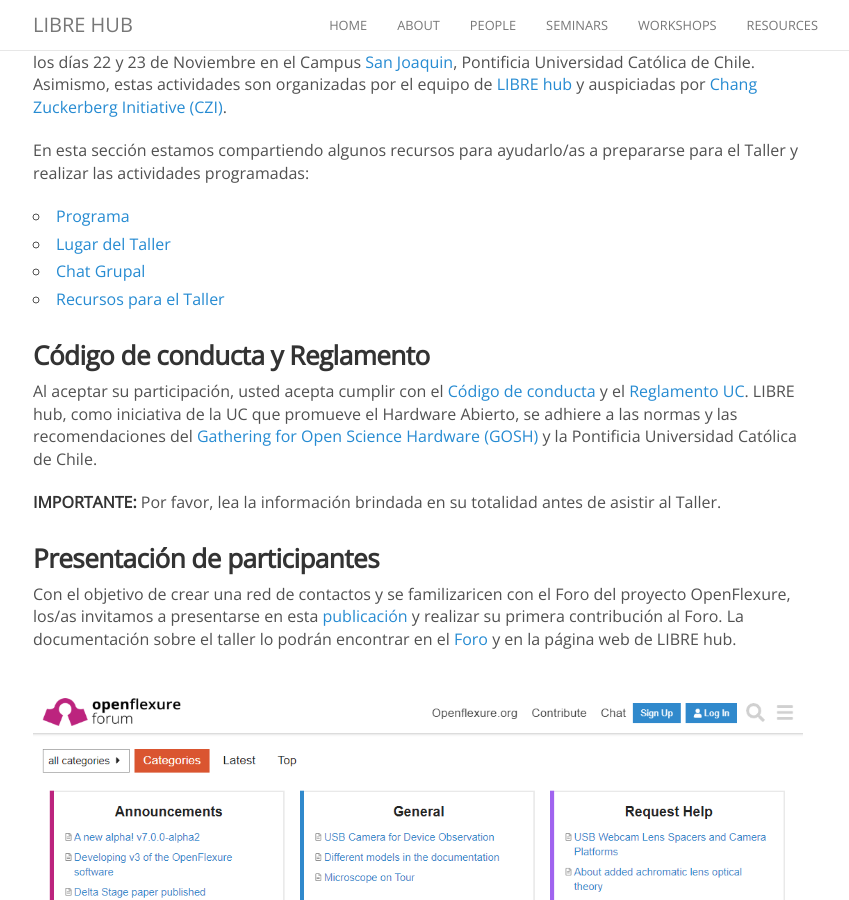
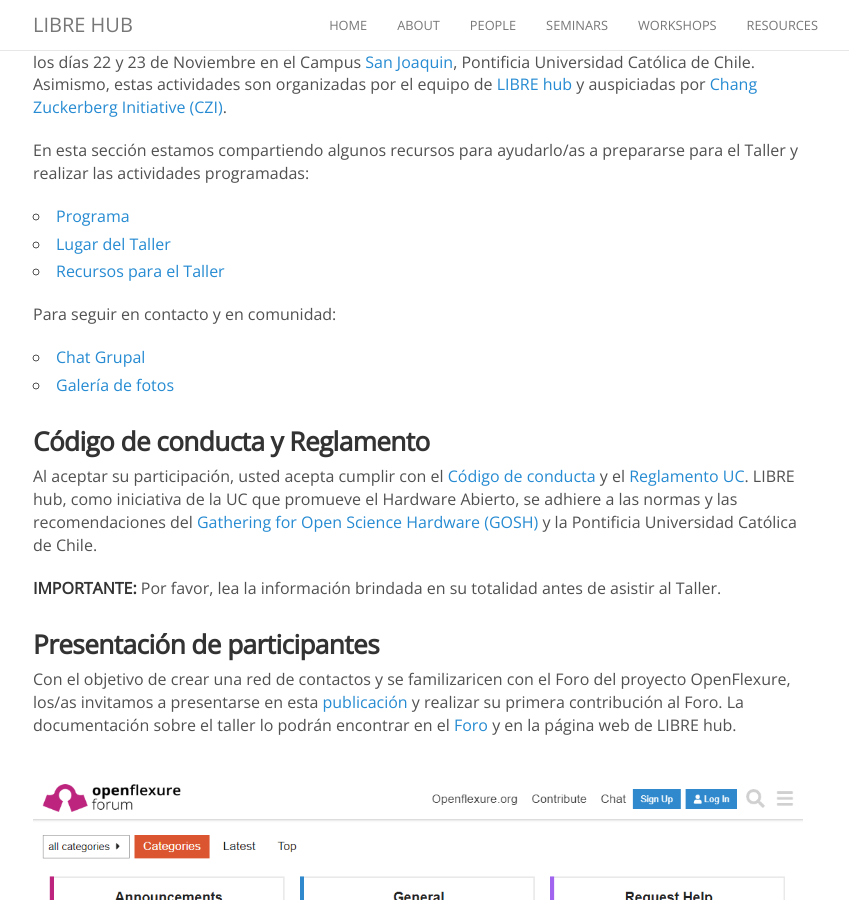
Before and after one commit to LIBREhub/LIBREhub.github.io, a Jekyll site: the page built from _posts/2022-11-18-openflexure-ws.md, in a window 1280 px wide and 900 px high, scrolled down 664 px. Shown: the whole window, without its empty margins (222-1071 px from the left). Built offline with Jekyll 4.4.1, drawn with Linux system fonts in a browser that asks for light colours; nearby versions of some CDN libraries; comment, search, counter and statistics services are not loaded.

Commit message:
Update 2022-11-18-openflexure-ws.md

```diff
--- a/_posts/2022-11-18-openflexure-ws.md
+++ b/_posts/2022-11-18-openflexure-ws.md
@@ -17,9 +17,12 @@
 
 - [Programa](/OFM/2022/program/)
 - [Lugar del Taller](/OFM/2022/place/)
+- [Recursos para el Taller](/OFM/2022/docu/)
+
+Para seguir en contacto y en comunidad:
+
 - [Chat Grupal](https://chat.whatsapp.com/JirJK3X5wVPKpK6jM4UDuI)
-<!-- - [Instructores e invitados]() -->
-- [Recursos para el Taller](/OFM/2022/docu/)
+- [Galería de fotos](https://www.flickr.com/photos/197037882@N02/)
 
 ### Código de conducta y Reglamento
 
```
